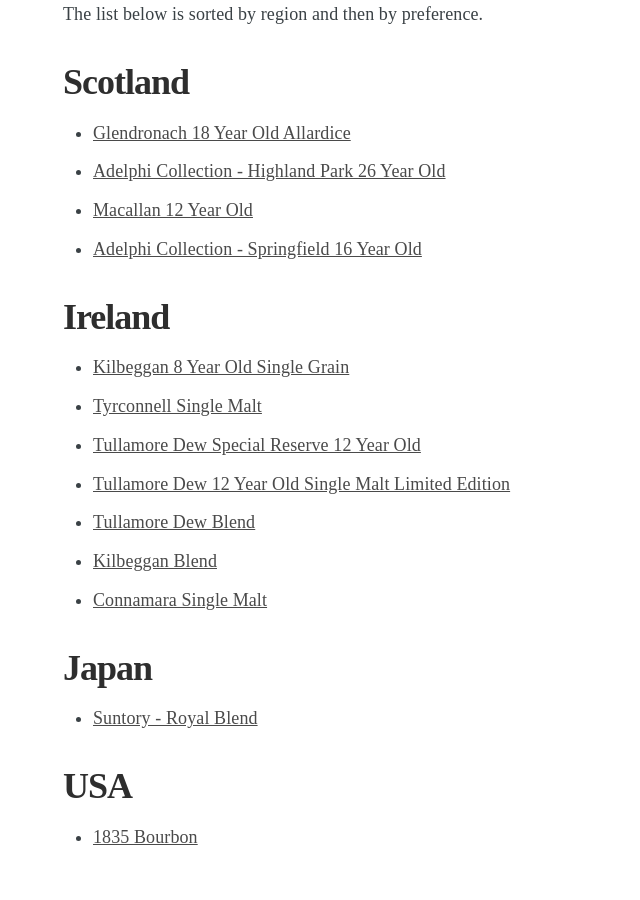
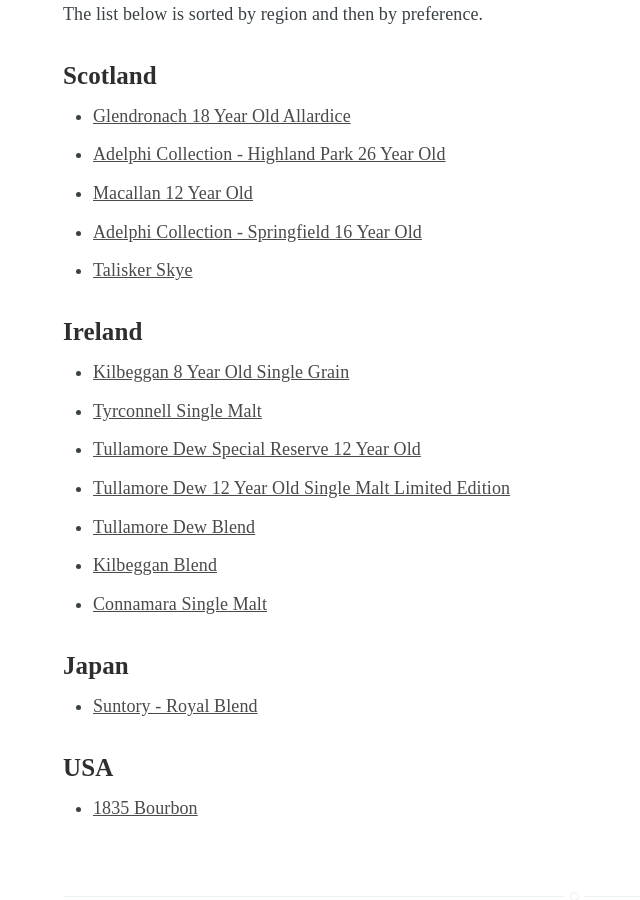
Before and after one commit to sjmeunier/sjmeunier.github.io, a Jekyll site: the page built from the-whisky-diaries.md, in a window 1280 px wide and 900 px high, scrolled down 609 px. Shown: the whole window, without its empty margins (65-705 px from the left). Built offline with Jekyll 4.4.1, drawn with Linux system fonts in a browser that asks for light colours; some web fonts are replaced.

Commit message:
added whisky post

```diff
--- a/the-whisky-diaries.md
+++ b/the-whisky-diaries.md
@@ -11,13 +11,14 @@
 
 The list below is sorted by region and then by preference.
 
-## Scotland
+### Scotland
 * [Glendronach 18 Year Old Allardice](/whisky/2016/10/15/the-whisky-diaries-glendronach-18-year-old.html)
 * [Adelphi Collection - Highland Park 26 Year Old](/whisky/2016/12/16/the-whisky-diaries-adelphi-collection-highland-park-26yo.html)
 * [Macallan 12 Year Old](/whisky/2016/10/14/the-whisky-diaries-macallan-12-year-old.html)
 * [Adelphi Collection - Springfield 16 Year Old](/whisky/2016/10/14/the-whisky-diaries-springbank-16-year-old.html)
+* [Talisker Skye](/whisky/2017/09/29/the-whisky-diaries-talisker-skye.html)
 
-## Ireland
+### Ireland
 * [Kilbeggan 8 Year Old Single Grain](/whisky/2016/12/16/the-whisky-diaries-kilbeggan.html)
 * [Tyrconnell Single Malt](/whisky/2016/12/16/the-whisky-diaries-kilbeggan.html)
 * [Tullamore Dew Special Reserve 12 Year Old](/whisky/2016/12/16/the-whisky-diaries-tullamore-dew.html)
@@ -26,8 +27,8 @@
 * [Kilbeggan Blend](/whisky/2016/12/16/the-whisky-diaries-kilbeggan.html)
 * [Connamara Single Malt](/whisky/2016/12/16/the-whisky-diaries-kilbeggan.html)
 
-## Japan
+### Japan
 * [Suntory - Royal Blend](/whisky/2016/12/16/the-whisky-diaries-suntory-royal.html)
 
-## USA
+### USA
 * [1835 Bourbon](/whisky/2016/10/15/the-whisky-diaries-1835-bourbon.html)
```
Also changed, not shown: _posts/2017-09-29-the-whisky-diaries-talisker-skye.md (added, +15 -0 lines).
